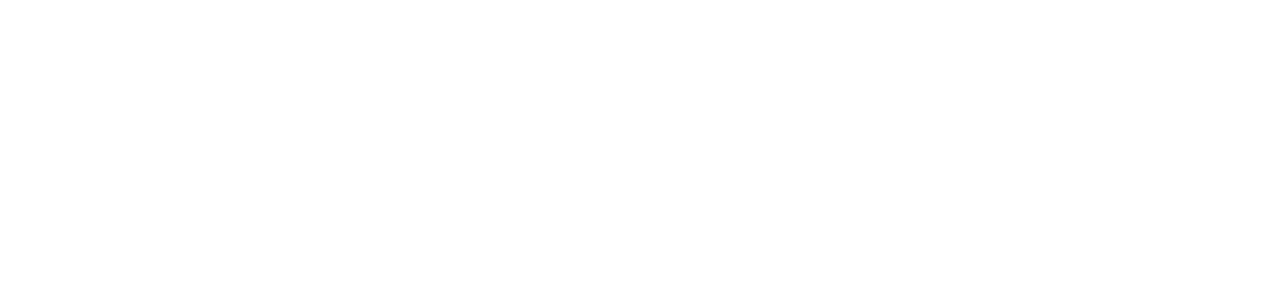
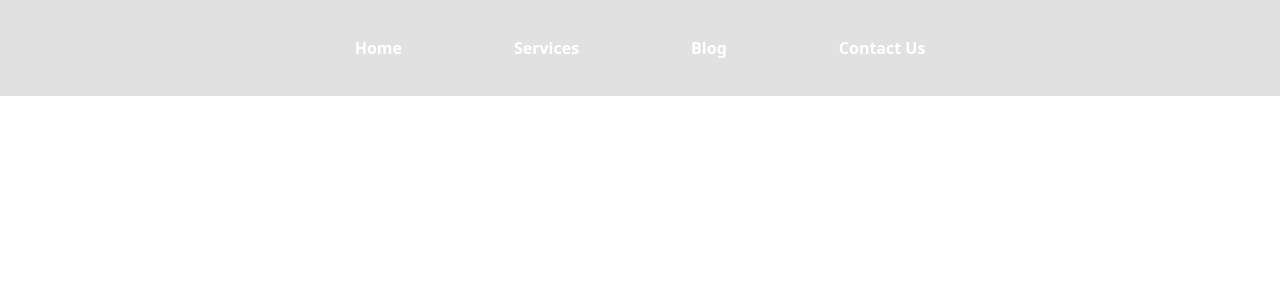
Before and after one commit to javadboroji/nextPanle, a Next.js app in the folder webapp/: page / in a window 1280 px wide. Shown: the top 300 px of the page. Built offline with nearby package versions, Linux system fonts and the light colour scheme.

Commit message:
[fetch]:define header

```diff
--- /dev/null
+++ b/webapp/app/(site)/components/Header/Header.tsx
@@ -0,0 +1,113 @@
+"use client"
+import clsx from 'clsx';
+import Link from 'next/link';
+import React, { useCallback, useEffect, useState } from 'react'
+import { IMenu } from './type';
+
+function Header() {
+    const [showMenu, setShowMenu] = useState(true);
+    const [menuBg, setMenuBg] = useState("transition");
+    const menuList:IMenu[] =[
+        {
+          id: "menu-1",
+          label: "Contact Us",
+          url: "/",
+          child: [],
+        },
+        {
+          id: "menu-2",
+          label: "Blog",
+          url: "/",
+          child: [],
+        },
+        {
+          id: "menu-3",
+          label: "Services",
+          url: "/",
+          child: [
+            {
+              id: "menu-3-1",
+              label: "Services-1",
+              url: "/",
+              child: [],
+            },
+            {
+              id: "menu-3-2",
+              label: "Services Detail",
+              url: "/",
+              child: [],
+            },
+          ],
+        },
+        {
+          id: "menu-4",
+          label: "Home",
+          url: "/",
+          child: [],
+        },
+      ]
+    useEffect(() => {
+      function handleScroll() {
+        const scrollY = window.scrollY;
+        if (scrollY <= 100) {
+          setShowMenu(true);
+          setMenuBg("transition");
+        } else if (300 < scrollY && scrollY < 900) {
+          setShowMenu(false);
+        } else if (scrollY > 900) {
+          setShowMenu(true);
+          setMenuBg("black");
+        }
+      }
+
+      window.addEventListener("scroll", handleScroll);
+
+      handleScroll();
+      return () => {
+        window.removeEventListener("scroll", handleScroll);
+      };
+    }, []);
+  return (
+    showMenu && (
+        <div
+          className={clsx(
+            "w-full z-50 fixed top-0 left-0 right-0 h-[6rem]  flex  justify-center transition-transform ease-[cubic-bezier(0.23,1,0.32,1)] duration-[8000ms] ease-in-out",
+            showMenu ? "translate-y-0" : "-translate-y-full",
+            menuBg === "transition" ? "bg-[#0000001e]" : "bg-black"
+          )}
+        >
+          <ul className="flex items-center">
+            {menuList?.map((item) => {
+              return (
+                <li className="relative px-14 py-8" key={item.id}>
+                  <Link className="text-white  font-bold " href={item.url}>
+                    {item.label}
+                  </Link>
+
+                  {item?.child.length > 0 && (
+                    <ul className="absolute left-0 top-full bg-black py-4 px-2  m-0 w-full hidden">
+                      {item?.child?.map((child) => {
+                        return (
+                          <li className="my-2" key={child.id}>
+                            <Link
+                              className="text-white p-2 font-bold "
+                              href={child.url}
+                            >
+                              {child.label}
+                            </Link>
+                          </li>
+                        );
+                      })}
+                    </ul>
+                  )}
+                </li>
+              );
+            })}
+          </ul>
+        </div>
+      )
+
+  )
+}
+
+export default Header
--- /dev/null
+++ b/webapp/app/(site)/components/Header/type.ts
@@ -0,0 +1,8 @@
+export interface IMenu{
+
+        id: string,
+        label: string,
+        url: string,
+        child: IMenu[],
+
+}
--- a/webapp/app/page.tsx
+++ b/webapp/app/page.tsx
@@ -1,9 +1,10 @@
 import Image from "next/image";
+import Header from "./(site)/components/Header/Header";
 
 export default function Home() {
   return (
-    <div className="">
-
+    <div className="min-h-[200dvh]">
+      <Header/>
     </div>
   );
 }
```
